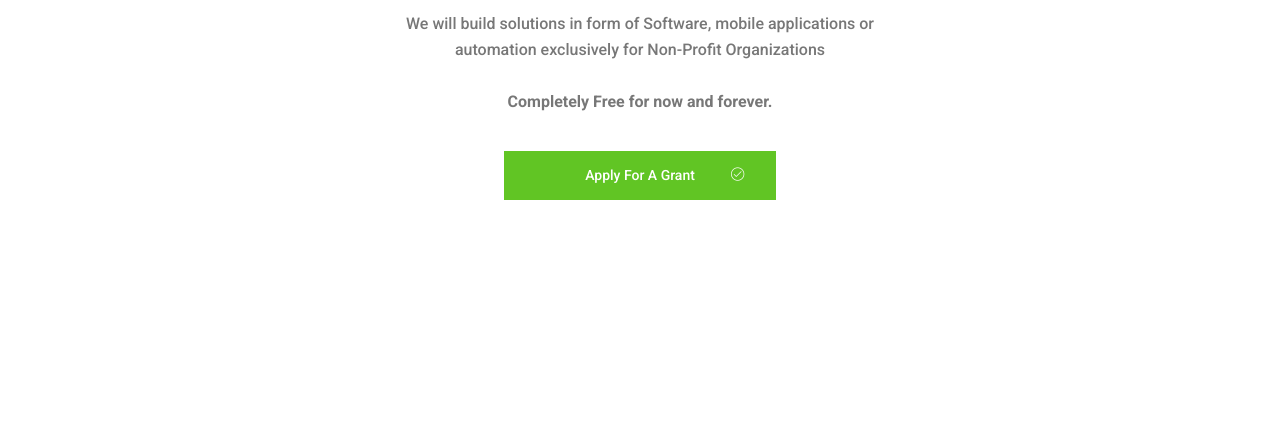
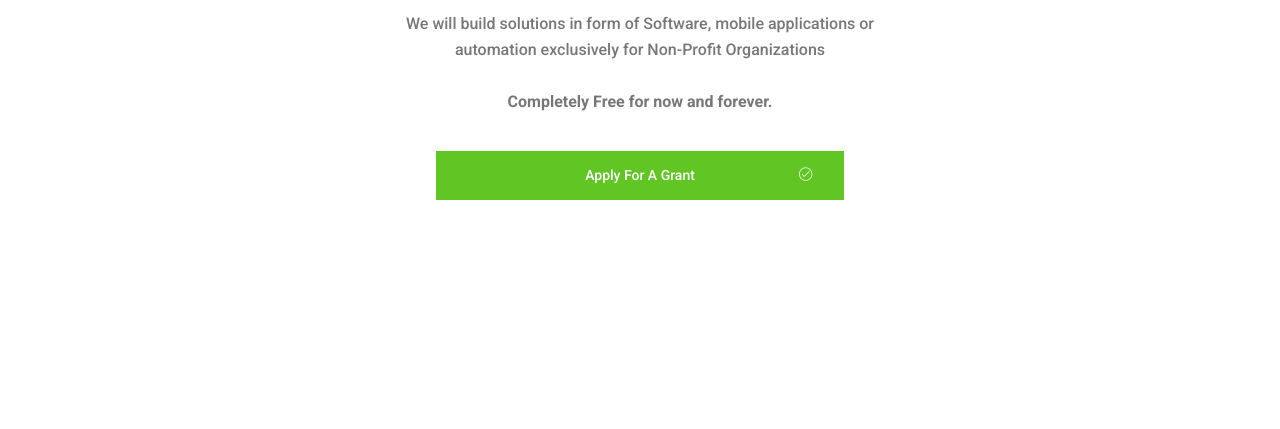
Before and after one commit to code4socialchange/code4socialchange.github.io, a plain HTML site: page index.html in a window 1280 px wide. Shown: the part 348-777 px from the top of the page. Drawn offline with nearby package versions, Linux system fonts and the light colour scheme.

Commit message:
Updating button width

```diff
--- a/index.html
+++ b/index.html
@@ -63,7 +63,7 @@
 						<strong>Completely Free for now and forever.</strong>
 					</p>
 					<div class="vdo-section">
-						<a href="https://docs.google.com/forms/d/e/1FAIpQLScNvuMGUT0R4KCIArHqcnmtIKY9YnOLc6PIIjb9N5zE8RATxw/viewform" target="_blank" class="primary-btn w-50 text-center">
+						<a href="https://docs.google.com/forms/d/e/1FAIpQLScNvuMGUT0R4KCIArHqcnmtIKY9YnOLc6PIIjb9N5zE8RATxw/viewform" target="_blank" class="primary-btn w-75 text-center">
 							<span class="lnr lnr-checkmark-circle"></span> Apply for a Grant
 						</a>
 					</div>
```
